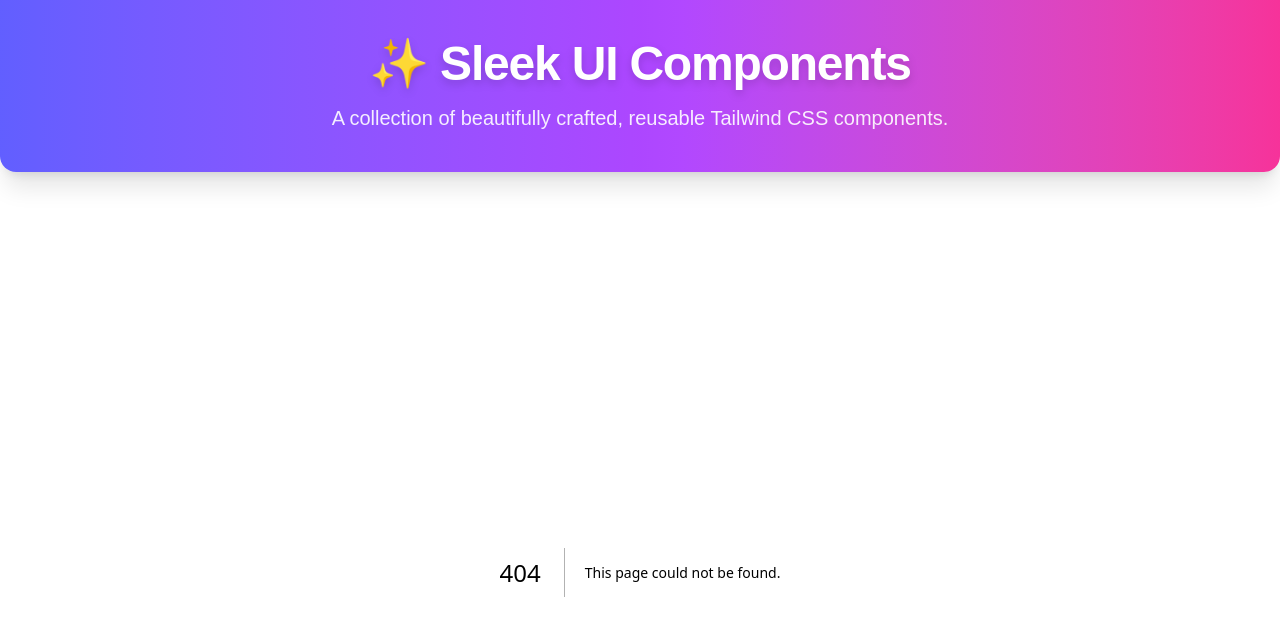
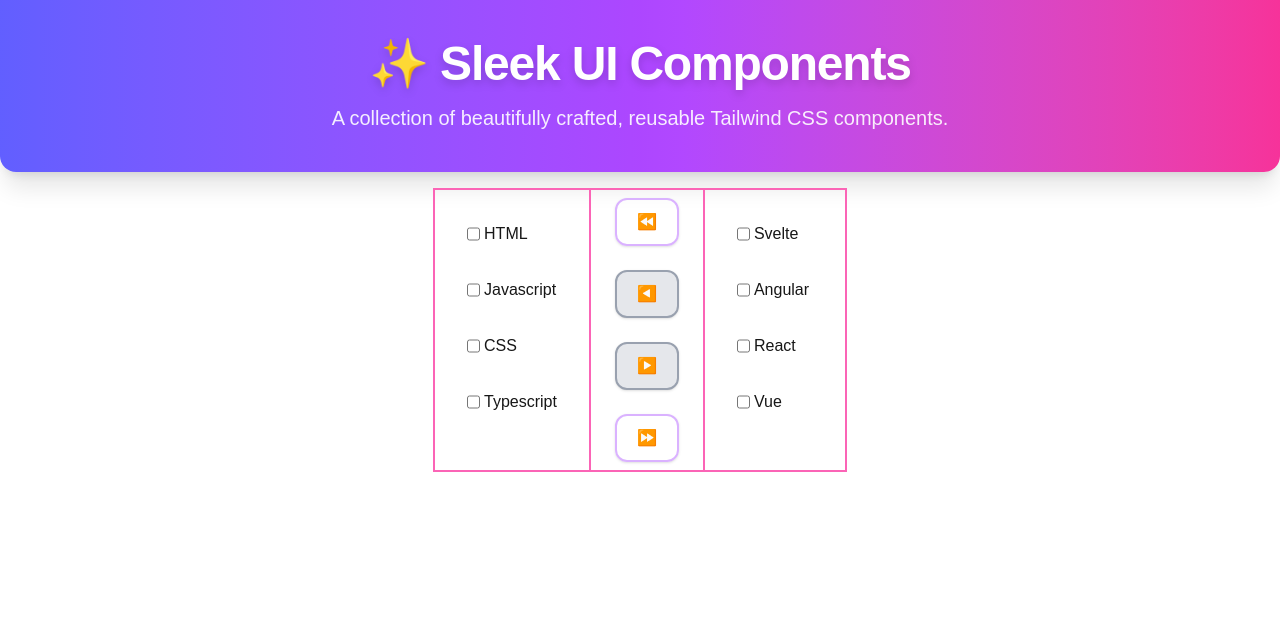
Before and after one commit to Naveen-S/ui-components, a Next.js app: page /transfer in a window 1280 px wide. Before the commit this address had no page. Shown: the top 636 px of the page. Built offline with nearby package versions, Linux system fonts and the light colour scheme.

Commit message:
TransferList UI component.

```diff
--- a/src/app/page.js
+++ b/src/app/page.js
@@ -14,6 +14,7 @@
         <ComponentLinkContainer to={"/carousal"}> Carousal </ComponentLinkContainer>
         <ComponentLinkContainer to={"/counter"}> Counter </ComponentLinkContainer>
         <ComponentLinkContainer to={"/dataTable"}>  Data Table </ComponentLinkContainer>
+        <ComponentLinkContainer to={"/transfer"}> Transfer List </ComponentLinkContainer>
       </div>
     </div>
   );
--- /dev/null
+++ b/src/app/transfer/page.js
@@ -0,0 +1,14 @@
+"use client";
+import TransferList from '@/components/TransferList';
+import React from 'react';
+
+const Transfer = () => {
+  return (
+    <>
+      <TransferList />
+    </>
+
+  );
+};
+
+export default Transfer;
--- /dev/null
+++ b/src/components/TransferList.js
@@ -0,0 +1,127 @@
+"use client";
+import React, { useState } from 'react';
+import Button from './Button';
+
+const LIST1 = [{ id: 1, name: 'HTML', checked: false }, { id: 2, name: 'Javascript', checked: false }, { id: 3, name: 'CSS', checked: false }, { id: 4, name: 'Typescript', checked: false }];
+const LIST2 = [{ id: 5, name: 'Svelte', checked: false }, { id: 6, name: 'Angular', checked: false }, { id: 7, name: 'React', checked: false }, { id: 8, name: 'Vue', checked: false }];
+
+
+const TransferList = () => {
+  const [left, setLeft] = useState([...LIST1]);
+  const [right, setRight] = useState([...LIST2]);
+
+  const handleOnChange = (e, item) => {
+    setLeft(prev => {
+      return prev.map(i => {
+        if (item.id === i.id) {
+          return {
+            ...i, checked: e.target.checked
+          };
+        }
+        else {
+          return i;
+        }
+      });
+    });
+
+    setRight(prev => {
+      return prev.map(i => {
+        if (item.id === i.id) {
+          return {
+            ...i, checked: e.target.checked
+          };
+        } else {
+
+          return i;
+        }
+      });
+    });
+
+  };
+
+  const render = (list) => {
+    return <div className='flex flex-col border-2 border-pink-400 w-fit p-4 min-w-36'>
+      {list.map(item => {
+        return (
+          <div className='flex gap-1 p-4 cursor-pointer' key={item.name}>
+            <input id={item.id} type="checkbox" checked={item?.checked} onChange={(e) => { handleOnChange(e, item); }} />
+            <label className='cursor-pointer' htmlFor={item.id}> {item.name} </label>
+          </div>
+        );
+      })}
+
+    </div>;
+  };
+
+  const renderLeft = () => {
+    return render(left);
+  };
+
+  const renderRight = () => {
+    return render(right);
+  };
+
+  const transferAllLeft = () => {
+    const rightCopy = [...right];
+    setLeft(prev => {
+      return [...prev, ...rightCopy];
+    });
+
+    setRight([]);
+  };
+
+  const transferAllRight = () => {
+    const leftCopy = [...left];
+    setRight(prev => {
+      return [...prev, ...leftCopy];
+    });
+
+    setLeft([]);
+  };
+
+  const transferLeft = () => {
+    const rightCopy = [...right];
+    const itemsToMove = rightCopy.filter(item => {
+      return item.checked;
+    });
+    const itemsToStay = rightCopy.filter(item => !item.checked);
+    setRight(itemsToStay);
+    setLeft(prev => [...prev, ...itemsToMove]);
+  };
+
+  const transferRight = () => {
+    const leftCopy = [...left];
+    const itemsToMove = leftCopy.filter(item => {
+      return item.checked;
+    });
+    const itemsToStay = leftCopy.filter(item => !item.checked);
+    setLeft(itemsToStay);
+    setRight(prev => [...prev, ...itemsToMove]);
+  };
+
+  const hasNoItemToMove = (items) => {
+    const copy = [...items];
+    return (copy.filter(item => item.checked)).length === 0;
+  };
+
+  const renderControls = () => {
+    return (
+      <div className='flex flex-col gap-2 w-fit border-t-2 border-b-2 border-pink-400 px-4'>
+        <Button disabled={right.length === 0} onClick={(e) => { transferAllLeft(); }}> ⏪️ </Button>
+        <Button disabled={hasNoItemToMove(right)} onClick={e => transferLeft(e)}> ◀️ </Button>
+        <Button disabled={hasNoItemToMove(left)} onClick={e => transferRight(e)}> ▶️ </Button>
+        <Button disabled={left.length === 0} onClick={(e) => { transferAllRight(); }}> ⏩️ </Button>
+      </div>
+    );
+  };
+
+  return (
+    <div className='flex mt-4 justify-center'>
+      {renderLeft()}
+      {renderControls()}
+      {renderRight()}
+    </div>
+  );
+};
+
+export default TransferList;
```
Also changed, not shown: 1 other file (tests, documents, lock files or other folders).
